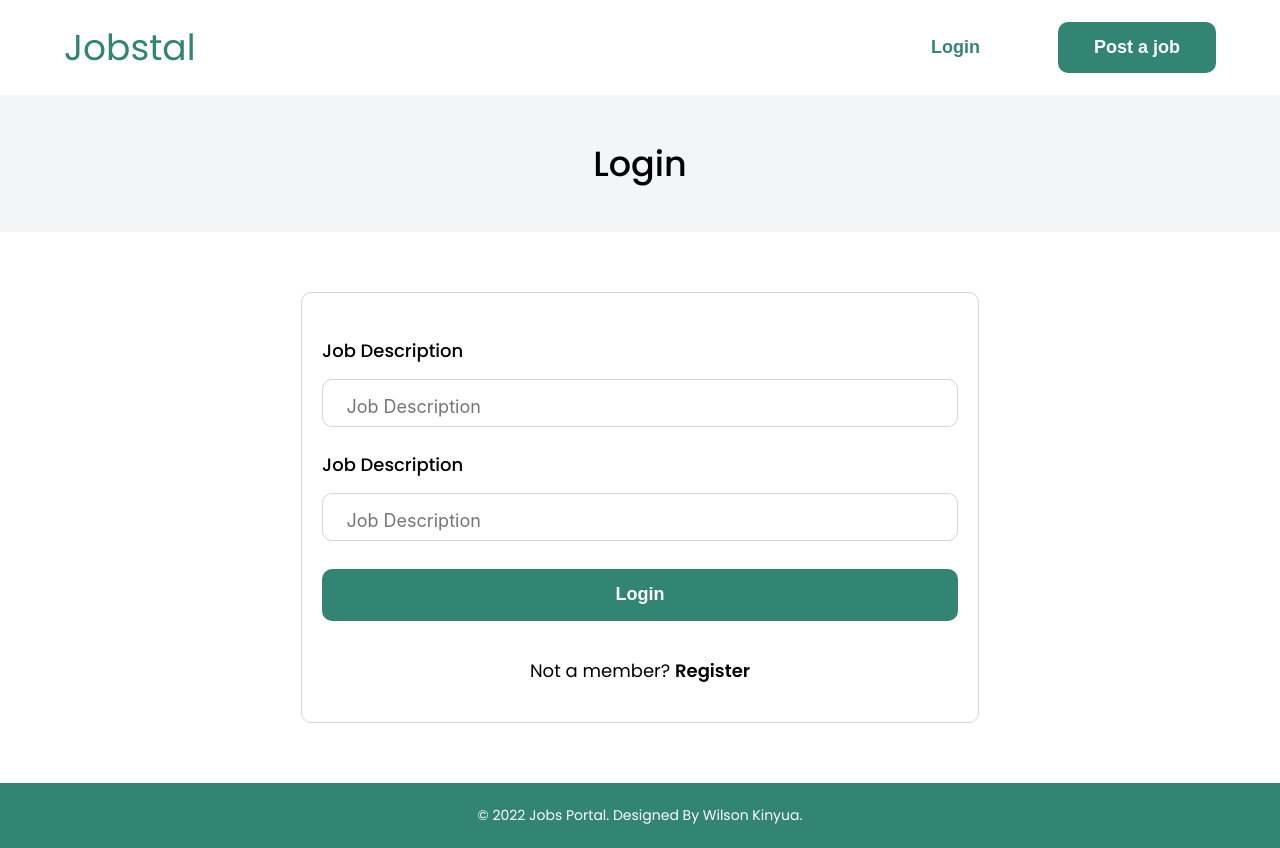
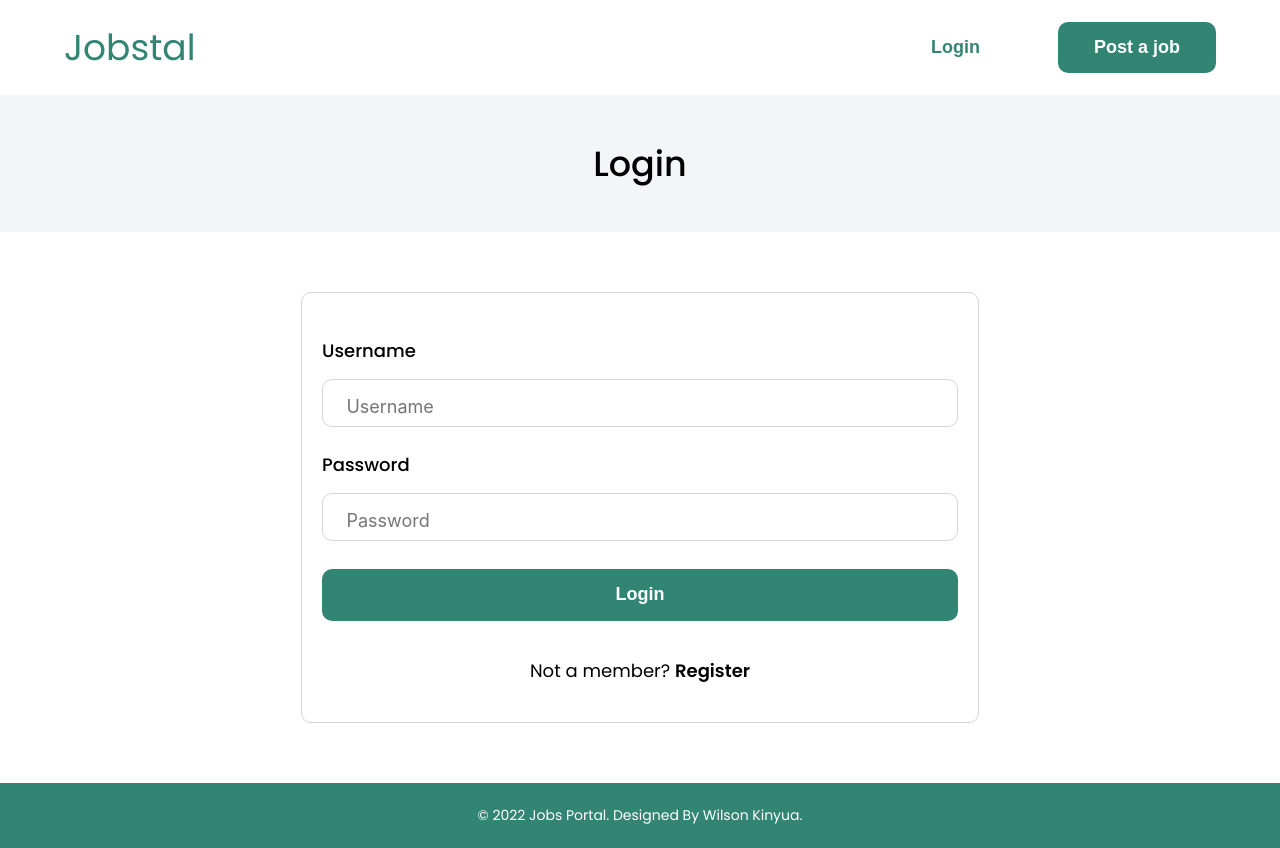
Before and after one commit to Techtees/jobsportal, a React (Create React App) app: page /login in a window 1280 px wide. Built offline with nearby package versions, Linux system fonts and the light colour scheme.

Commit message:
style update

```diff
--- a/src/components/Login.jsx
+++ b/src/components/Login.jsx
@@ -16,18 +16,18 @@ function Login () {
                 <div className="form-login">
                     <form action="">
                         <div className="form-group">
-                            <label htmlFor="">Job Description</label>
+                            <label htmlFor="">Username</label>
                             <input type='text'
                             value={userName}
                             onChange={(e) => setUserName(e.target.value)}
-                            placeholder="Job Description" />
+                            placeholder="Username" />
                         </div>
                         <div className="form-group">
-                            <label htmlFor="">Job Description</label>
+                            <label htmlFor="">Password</label>
                             <input type='text'
                             value={password}
                             onChange={(e) => setPassword(e.target.value)}
-                            placeholder="Job Description" />
+                            placeholder="Password" />
                         </div>
                         <Button className='btn btn-primary' text='Login' />
                         <div className="not-member">Not a member? <span>Register</span></div>
```
